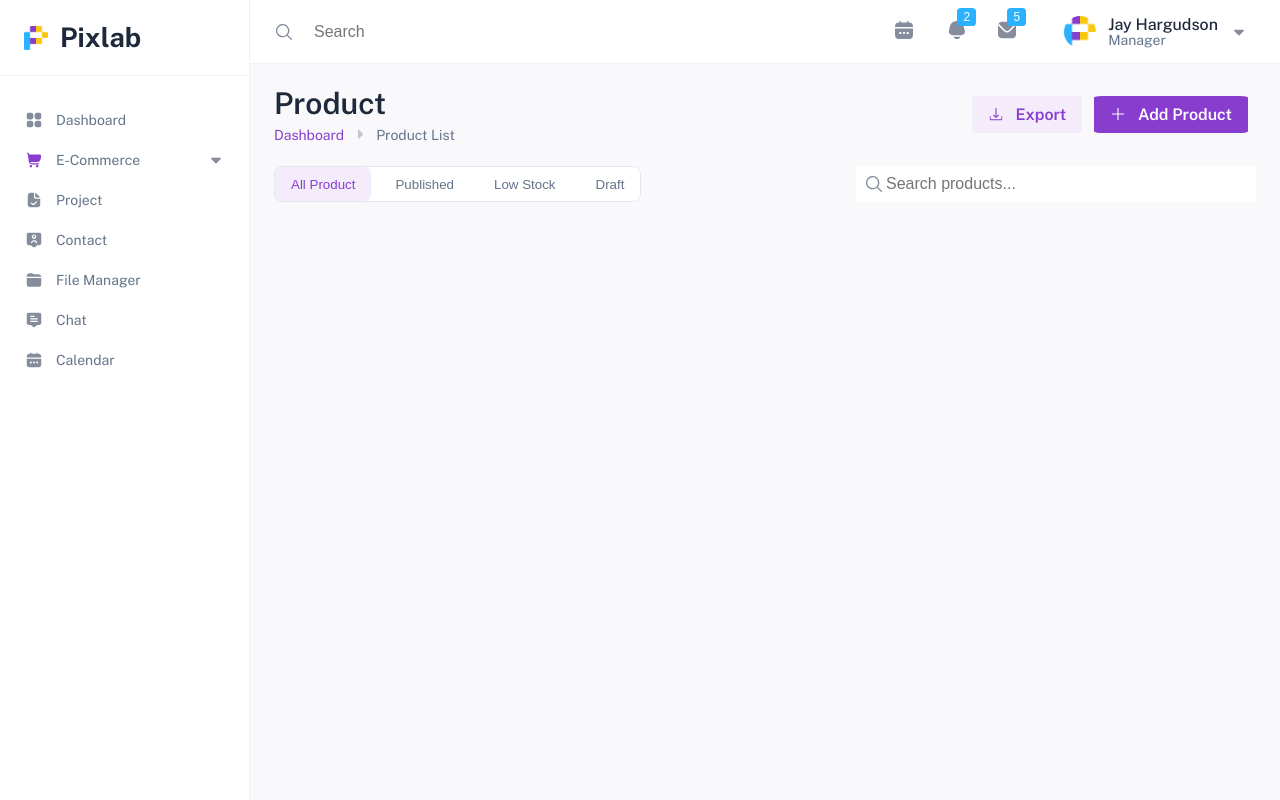
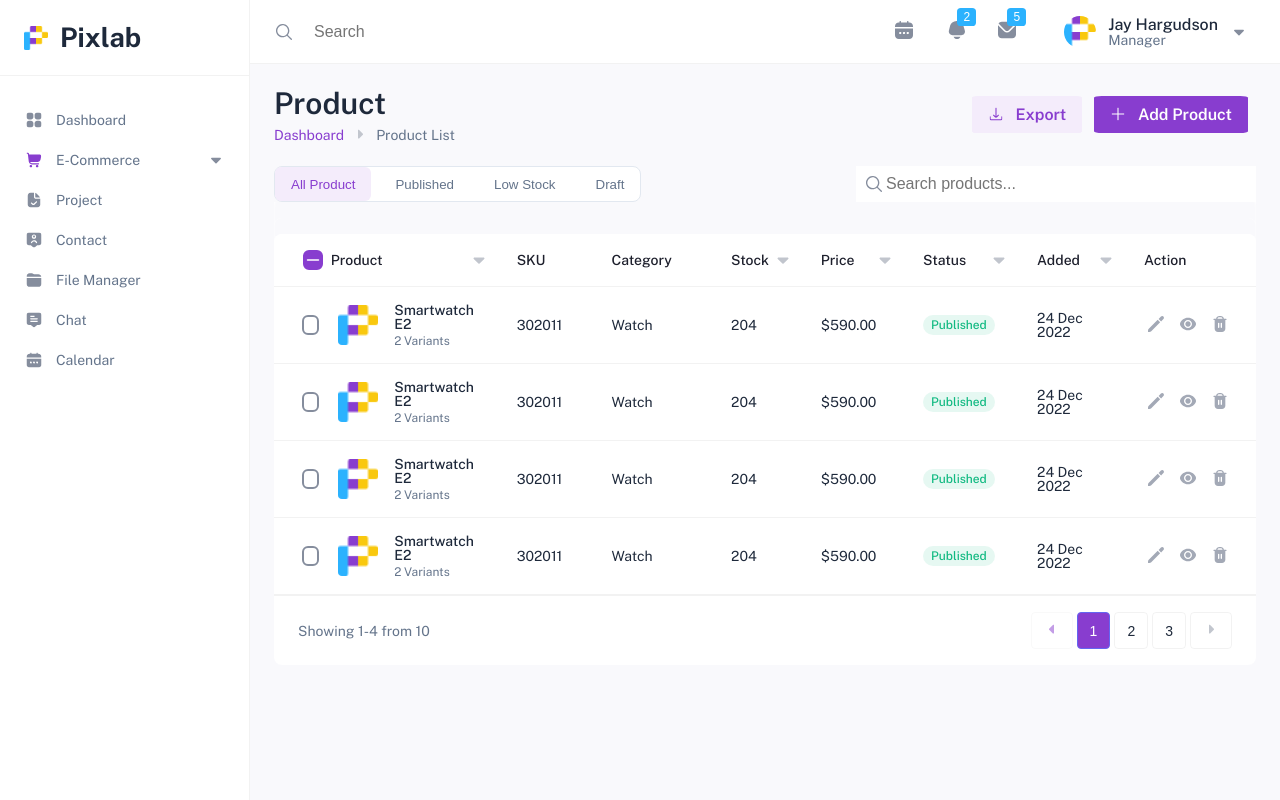
Before and after one commit to PhamHuuThach/practice_js-2, a website built with Vite: page client/index.html in a window 1280 px wide. Built offline with nearby package versions, Linux system fonts and the light colour scheme; files whose address does not match are found by name.

Commit message:
Add feature/5-create-section-table #10

```diff
--- a/client/src/stylesheets/abstracts/_variables.scss
+++ b/client/src/stylesheets/abstracts/_variables.scss
@@ -14,6 +14,7 @@ $warning: #f59e0b;
 $danger: #ef4444;
 $info: #F4ECFB;
 $text-primary: #1e293b;
+$text-dark: #1D1F2C;
 $text-secondary: #64748b;
 $text-light: #94a3b8;
 $background-lightSlateBlue: #883DCF;
@@ -23,3 +24,4 @@ $background-tertiary: #f1f5f9;
 $background-light: #2BB2FE;
 $border-color: #e2e8f0;
 $border-light: rgba(0, 0, 0, 0.05);
+$border-checkbox: #858D9D;
--- a/client/src/stylesheets/components/_index.scss
+++ b/client/src/stylesheets/components/_index.scss
@@ -0,0 +1 @@
+@forward "table"
--- /dev/null
+++ b/client/src/stylesheets/components/_table.scss
@@ -0,0 +1,240 @@
+@use "../base/" as *;
+@use "../abstracts/" as *;
+
+.product-table-container {
+    border-radius: 8px;
+    box-shadow: 0px -20px 3px $background-secondary;
+    overflow: hidden;
+    margin-top:1rem;
+}
+.product-table {
+    width: 100%;
+    border-collapse: separate;
+    border-spacing: 0;
+    background: $background-primary;
+    th, td {
+        padding: 1rem;
+        text-align: left;
+        border-bottom: 1px solid $border-light;
+        transition: background-color 0.2s ease;
+    }
+    th {
+        color: $text-dark;
+        font-weight: 500;
+        font-size: 14px;
+        line-height: 20px;
+        letter-spacing: 0.5%;
+        white-space: nowrap;
+        background: transparent;
+        position: relative;
+        padding: 1rem 1.5rem 1rem 1rem;
+        &:first-child {
+            padding-left: 1.5rem;
+            width: 48px;
+        }
+        &.title-column {
+            position: relative;
+            padding-right: 2rem;
+            .nav-indicator {
+                position: absolute;
+                right: 0.75rem;
+                top: 50%;
+                transform: translateY(-50%);
+                width: 20px;
+                height: 20px;
+                opacity: 0.5;
+                transition: opacity 0.2s ease;
+            }
+            &:hover .nav-indicator {
+                opacity: 1;
+            }
+        }
+    }
+    td {
+        padding: 1rem 1.5rem 1rem 1rem;
+        font-size: 0.875rem;
+        color: $text-primary;
+        &:first-child {
+            padding-left: 1.5rem;
+        }
+        &:hover {
+            background-color: $background-tertiary;
+        }
+    }
+    tr:hover {
+        td {
+            background-color: $background-tertiary;
+        }
+    }
+    .checkbox-cell-1 {
+        display: flex;
+        justify-content: start;
+        gap: 0.5rem;
+    }
+    .checkbox-cell {
+        margin: 0rem 0rem 0rem 0.3rem;
+        width: 20px;
+        height: 20px;
+        background: $background-lightSlateBlue;
+        border-radius: 6px;
+        border: 2px solid $background-lightSlateBlue;
+        .checkbox-icon {
+            padding-bottom: 0.35rem;
+            padding-left: 0.1rem ;
+        }
+    }
+}
+.column-1 { width: 250px; }
+.column-2 { width: 120px; }
+.column-3 { width: 150px; }
+.column-4 { width: 100px; }
+.column-5 { width: 120px; }
+.column-6 { width: 120px; }
+.column-7 { width: 150px; }
+.column-8 { width: 120px; }
+.product-cell {
+    .product-info {
+        display: flex;
+        align-items: center;
+        gap: 1rem;
+        .product-image {
+            width: 40px;
+            height: 40px;
+            border-radius: 4px;
+            object-fit: cover;
+        }
+        .product-name {
+            font-weight: 500;
+            color: $text-primary;
+            margin-bottom: 0.25rem;
+        }
+        .product-variants {
+            font-size: 0.75rem;
+            color: $text-secondary;
+        }
+        .checkbox-id {
+            width: 20px;
+            height: 20px;
+            border-radius: 6px;
+            border: 2px solid $border-checkbox;
+            appearance: none;
+            cursor: pointer;
+            background: $background-primary;
+            display: flex;
+            align-items: center;
+            justify-content: center;
+            position: relative;
+            &:checked {
+                background: $background-lightSlateBlue;
+                border-color: $background-lightSlateBlue;
+            }
+            &:checked::after {
+                content: "✓";
+                font-size: 14px;
+                color: $background-primary;
+                position: absolute;
+            }
+        }
+    }
+}
+.badge {
+    display: inline-block;
+    padding: 0.25rem 0.5rem;
+    border-radius: 9999px;
+    font-size: 0.75rem;
+    font-weight: 500;
+    text-transform: capitalize;
+    &-published {
+        background-color: rgba($success, 0.1);
+        color: $success;
+    }
+    &-draft {
+        background-color: rgba($warning, 0.1);
+        color: $warning;
+    }
+    &-low-stock {
+        background-color: rgba($danger, 0.1);
+        color: $danger;
+    }
+    &-out-of-stock {
+        background-color: rgba($text-secondary, 0.1);
+        color: $text-secondary;
+    }
+}
+.action-buttons {
+    display: flex;
+    gap: 0.5rem;
+    .btn-icon {
+        background: none;
+        border: none;
+        cursor: pointer;
+        padding: 0.25rem;
+        border-radius: 4px;
+        transition: background-color 0.2s ease;
+        &:hover {
+            background-color: $background-tertiary;
+        }
+        img {
+            width: 16px;
+            height: 16px;
+        }
+    }
+}
+.pagination-container {
+    display: flex;
+    justify-content: space-between;
+    align-items: center;
+    padding: 1rem 1.5rem;
+    border-top: 1px solid $border-light;
+}
+.pagination-info {
+    font-size: 0.875rem;
+    color: $text-secondary;
+}
+.pagination {
+    display: flex;
+    gap: 0.25rem;
+    .pagination-btn {
+        background: none;
+        border: 1px solid $border-light;
+        color: $text-primary;
+        padding: 0.5rem 0.75rem;
+        font-size: 0.875rem;
+        border-radius: 4px;
+        cursor: pointer;
+        transition: all 0.2s ease;
+        &:hover:not(:disabled) {
+            background-color: $background-tertiary;
+        }
+        &.active {
+            background-color: $background-lightSlateBlue;
+            color: $background-primary;
+            border-color: $primary;
+        }
+        &:disabled {
+            opacity: 0.5;
+            cursor: not-allowed;
+        }
+    }
+    .pagination-ellipsis {
+        display: flex;
+        align-items: center;
+        padding: 0 0.5rem;
+        color: $text-secondary;
+    }
+}
+@include tablet {
+    .product-table-container {
+        overflow-x: auto;
+    }
+    .product-table {
+        min-width: 800px;
+        th, td {
+            padding: 0.75rem;
+        }
+    }
+    .pagination-container {
+        flex-direction: row;
+        gap: 1rem;
+    }
+}
--- /dev/null
+++ b/client/src/view/components/table.js
@@ -0,0 +1,300 @@
+const dataProduct = {
+  products: [
+    {
+      id: "302011",
+      name: "Smartwatch E2",
+      variants: "2 Variants",
+      image: "assets/img/Logo.png",
+      category: "Watch",
+      stock: 204,
+      price: 590.0,
+      status: "Published",
+      added: "24 Dec 2022",
+    },
+    {
+      id: "302011",
+      name: "Smartwatch E2",
+      variants: "2 Variants",
+      image: "assets/img/Logo.png",
+      category: "Watch",
+      stock: 204,
+      price: 590.0,
+      status: "Published",
+      added: "24 Dec 2022",
+    },
+    {
+      id: "302011",
+      name: "Smartwatch E2",
+      variants: "2 Variants",
+      image: "assets/img/Logo.png",
+      category: "Watch",
+      stock: 204,
+      price: 590.0,
+      status: "Published",
+      added: "24 Dec 2022",
+    },
+    {
+      id: "302011",
+      name: "Smartwatch E2",
+      variants: "2 Variants",
+      image: "assets/img/Logo.png",
+      category: "Watch",
+      stock: 204,
+      price: 590.0,
+      status: "Published",
+      added: "24 Dec 2022",
+    },
+    {
+      id: "302011",
+      name: "Smartwatch E2",
+      variants: "2 Variants",
+      image: "assets/img/Logo.png",
+      category: "Watch",
+      stock: 204,
+      price: 590.0,
+      status: "Published",
+      added: "24 Dec 2022",
+    },
+    {
+      id: "302011",
+      name: "Smartwatch E2",
+      variants: "2 Variants",
+      image: "assets/img/Logo.png",
+      category: "Watch",
+      stock: 204,
+      price: 590.0,
+      status: "Published",
+      added: "24 Dec 2022",
+    },
+    {
+      id: "302011",
+      name: "Smartwatch E2",
+      variants: "2 Variants",
+      image: "assets/img/Logo.png",
+      category: "Watch",
+      stock: 204,
+      price: 590.0,
+      status: "Published",
+      added: "24 Dec 2022",
+    },
+    {
+      id: "302011",
+      name: "Smartwatch E2",
+      variants: "2 Variants",
+      image: "assets/img/Logo.png",
+      category: "Watch",
+      stock: 204,
+      price: 590.0,
+      status: "Published",
+      added: "24 Dec 2022",
+    },
+    {
+      id: "302011",
+      name: "Smartwatch E2",
+      variants: "2 Variants",
+      image: "assets/img/Logo.png",
+      category: "Watch",
+      stock: 204,
+      price: 590.0,
+      status: "Published",
+      added: "24 Dec 2022",
+    },
+    {
+      id: "302011",
+      name: "Smartwatch E2",
+      variants: "2 Variants",
+      image: "assets/img/Logo.png",
+      category: "Watch",
+      stock: 204,
+      price: 590.0,
+      status: "Published",
+      added: "24 Dec 2022",
+    },
+  ],
+  currentPage: 1,
+  itemsPerPage: 4,
+};
+
+export const table = () => {
+  const startIndex = (dataProduct.currentPage - 1) * dataProduct.itemsPerPage;
+  const endIndex = startIndex + dataProduct.itemsPerPage;
+  const displayedProducts = dataProduct.products.slice(startIndex, endIndex);
+
+  return `
+      <div class="product-table-container">
+          <table class="product-table">
+                 <thead>
+                    <tr>
+                        <th class="title-column column-1">
+                        <div class="checkbox-cell-1">
+                         <figure class="checkbox-cell">
+                                <img class="checkbox-icon" src="assets/icons/brick.svg" alt="brick.svg">
+                          </figure>
+                          <span>Product</span>
+                        </div>
+                            <img class="nav-indicator" src="assets/icons/fi-sr-caret-down.svg" alt="fi-sr-caret-down.svg">
+                            </th>
+                        <th class="title-column column-2">SKU</th>
+                        <th class="title-column column-3">Category</th>
+                        <th class="title-column column-4">
+                            Stock
+                            <img class="nav-indicator" src="assets/icons/fi-sr-caret-down.svg" alt="fi-sr-caret-down.svg">
+                        </th>
+                        <th class="title-column column-5">
+                            Price
+                            <img class="nav-indicator" src="assets/icons/fi-sr-caret-down.svg" alt="fi-sr-caret-down.svg">
+                        </th>
+                        <th class="title-column column-6">
+                            Status
+                            <img class="nav-indicator" src="assets/icons/fi-sr-caret-down.svg" alt="fi-sr-caret-down.svg">
+                        </th>
+                        <th class="title-column column-7">
+                            Added
+                            <img class="nav-indicator" src="assets/icons/fi-sr-caret-down.svg" alt="fi-sr-caret-down.svg">
+                        </th>
+                        <th class="title-column column-8">
+                            Action
+                        </th>
+                    </tr>
+                </thead>
+              <tbody>
+                  ${displayedProducts
+                    .map(
+                      (product) => `
+                      <tr>
+                          <td class="product-cell">
+                              <div class="product-info">
+                              <input class="checkbox-id" type="checkbox" class="select-item" data-id="${
+                                product.id
+                              }">
+                                  <img src="${product.image}" alt="${
+                        product.name
+                      }" class="product-image">
+                                  <div>
+                                      <div class="product-name">${
+                                        product.name
+                                      }</div>
+                                      <div class="product-variants">${
+                                        product.variants
+                                      }</div>
+                                  </div>
+                              </div>
+                          </td>
+                          <td>${product.id}</td>
+                          <td>${product.category}</td>
+                          <td>${product.stock}</td>
+                          <td>$${product.price.toFixed(2)}</td>
+                          <td>
+                              <span class="badge badge-${product.status
+                                .toLowerCase()
+                                .replace(" ", "-")}">
+                                  ${product.status}
+                              </span>
+                          </td>
+                          <td>${product.added}</td>
+                          <td>
+                              <div class="action-buttons">
+                                  <button class="btn-icon" data-action="edit" data-id="${
+                                    product.id
+                                  }">
+                                      <img src="assets/icons/fi-sr-pencil.svg" alt="fi-sr-pencil.svg">
+                                  </button>
+                                  <button class="btn-icon" data-action="view" data-id="${
+                                    product.id
+                                  }">
+                                      <img src="assets/icons/fi-sr-eye.svg" alt="fi-sr-trash.svg">
+                                  </button>
+                                  <button class="btn-icon" data-action="delete" data-id="${
+                                    product.id
+                                  }">
+                                      <img src="assets/icons/fi-sr-trash.svg" alt="fi-sr-trash.svg">
+                                  </button>
+                              </div>
+                          </td>
+                      </tr>
+                  `
+                    )
+                    .join("")}
+              </tbody>
+          </table>
+          <div class="pagination-container">
+              ${renderPagination(dataProduct)}
+          </div>
+      </div>
+    `;
+};
+
+function renderPagination(data) {
+  const totalItems = data.products.length;
+  const totalPages = Math.ceil(totalItems / data.itemsPerPage);
+  const currentPage = data.currentPage;
+  const startIndex = (currentPage - 1) * data.itemsPerPage + 1;
+  const endIndex = Math.min(currentPage * data.itemsPerPage, totalItems);
+
+  let pageButtons = "";
+  for (let i = 1; i <= totalPages; i++) {
+    if (
+      i === 1 ||
+      i === totalPages ||
+      (i >= currentPage - 1 && i <= currentPage + 1)
+    ) {
+      pageButtons += `<button class="pagination-btn ${
+        i === currentPage ? "active" : ""
+      }" data-page="${i}">${i}</button>`;
+    } else if (pageButtons.slice(-3) !== "...") {
+      pageButtons += '<span class="pagination-ellipsis">...</span>';
+    }
+  }
+
+  return `
+      <div class="pagination-info">
+          Showing ${startIndex}-${endIndex} from ${totalItems}
+      </div>
+      <div class="pagination">
+          <button class="pagination-btn" data-page="prev" ${
+            currentPage === 1 ? "disabled" : ""
+          }>
+              <img class="nav-indicator" src="assets/icons/fi-rr-caret-left.svg" alt="fi-rr-caret-left.svg">
+          </button>
+          ${pageButtons}
+          <button class="pagination-btn" data-page="next" ${
+            currentPage === totalPages ? "disabled" : ""
+          }>
+              <img class="nav-indicator" src="assets/icons/fi-sr-caret-right.svg" alt="fi-sr-caret-right.svg">
+          </button>
+      </div>
+    `;
+}
+function handlePaginationClick(event) {
+  const target = event.target;
+  if (target.classList.contains("pagination-btn")) {
+    const page = target.dataset.page;
+    if (page === "prev") {
+      dataProduct.currentPage = Math.max(1, dataProduct.currentPage - 1);
+    } else if (page === "next") {
+      const totalPages = Math.ceil(
+        dataProduct.products.length / dataProduct.itemsPerPage
+      );
+      dataProduct.currentPage = Math.min(
+        totalPages,
+        dataProduct.currentPage + 1
+      );
+    } else {
+      dataProduct.currentPage = parseInt(page);
+    }
+    const tableContainer = document.querySelector(".product-table-container");
+    tableContainer.innerHTML = table();
+    attachPaginationListeners();
+  }
+}
+function attachPaginationListeners() {
+  const paginationContainer = document.querySelector(".pagination-container");
+  paginationContainer.addEventListener("click", handlePaginationClick);
+}
+document.addEventListener("DOMContentLoaded", () => {
+  const tableContainer = document.querySelector(".product-table-container");
+  if (tableContainer) {
+    tableContainer.innerHTML = table();
+    attachPaginationListeners();
+  }
+});
--- a/client/src/view/layouts/indexView.js
+++ b/client/src/view/layouts/indexView.js
@@ -3,6 +3,7 @@ import { sidebarView } from "./sidebarView.js";
 import { headerView } from "./headerView.js";
 import { pageHeaderView } from "./pageHeaderView.js";
 import { productFilters } from "./productFilters.js";
+import { table } from "../components/table.js";
 
 export const indexView = () => `
 <div class="layout">
@@ -13,6 +14,7 @@ export const indexView = () => `
         ${pageHeaderView()}
         <section class="product-section">
         ${productFilters()}
+        ${table()}
         </section>
     </main>
     </div>
```
Also changed, not shown: client/public/assets/icons/brick.svg (added).
